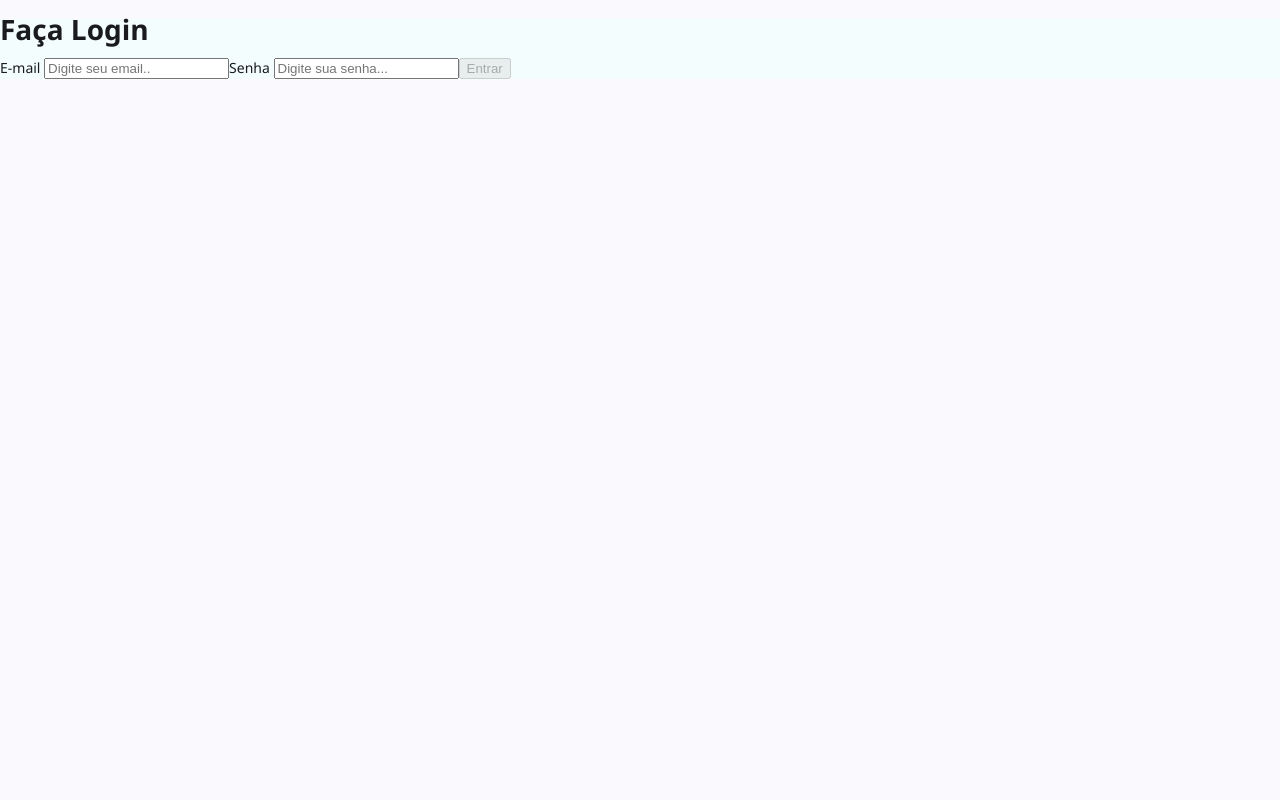
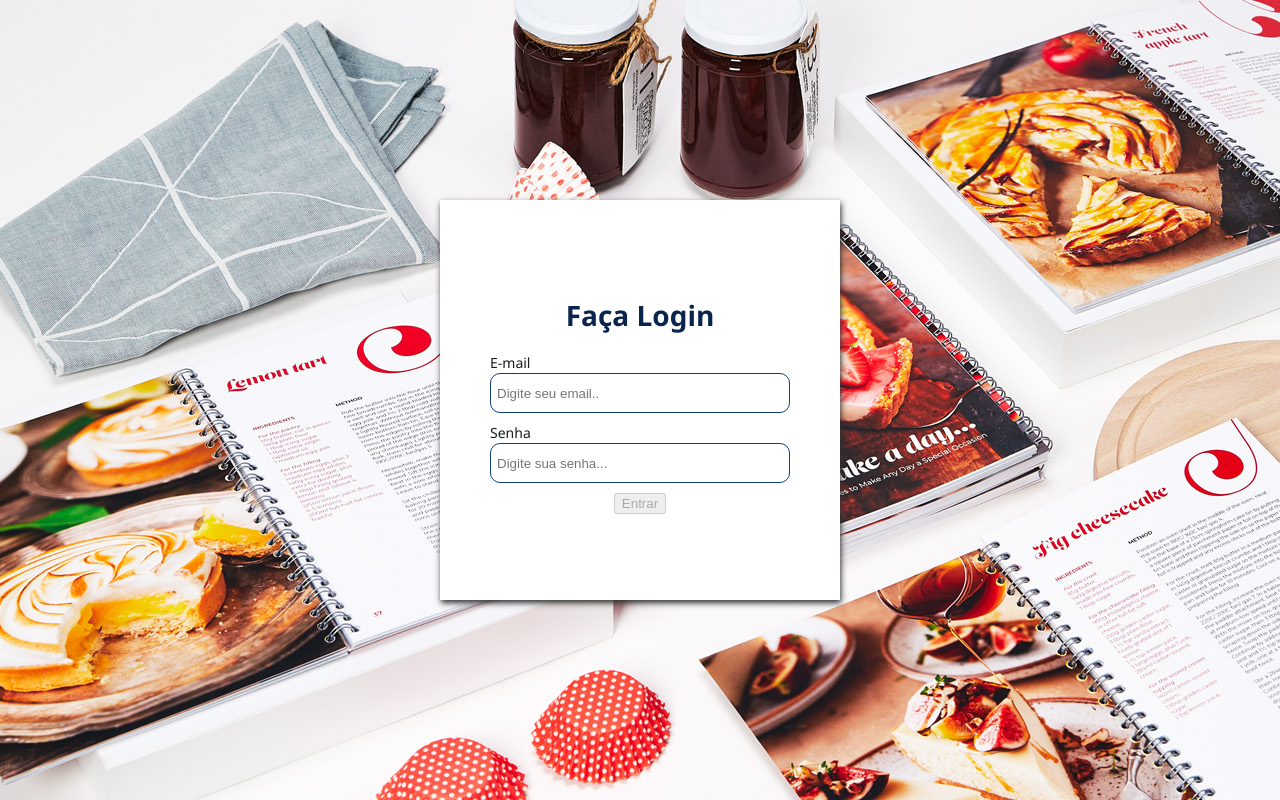
Before and after one commit to luanapaes/Recipe-Book, an Angular app: page / in a window 1280 px wide. Built offline with nearby package versions, Linux system fonts and the light colour scheme.

Commit message:
style: adiciona styles à tela de login

```diff
--- a/src/app/pages/login/login.css
+++ b/src/app/pages/login/login.css
@@ -1,3 +1,58 @@
+.flex {
+    display: flex;
+    align-items: center;
+    justify-content: center;
+    flex-direction: column;
+}
+
 main {
+    background-image: url(../../../../public/assets/bannerlogin.jpg);
     background-color: rgb(243, 253, 253);
+    height: 100vh;
+
+
+    form {
+        width: 400px;
+        height: 400px;
+        background-color: #fff;
+        box-shadow: 1px 3px 6px rgb(48, 47, 47);
+        gap: 10px;
+
+
+        label {
+            display: flex;
+            flex-direction: column;
+
+            input {
+                width: 300px;
+                height: 40px;
+                outline: none;
+                border: 1px solid rgb(18, 61, 126);
+                border-radius: 10px;
+                padding: 6px;
+                box-sizing: border-box;
+            }
+        }
+
+        h1 {
+            color: rgb(10, 37, 77);
+        }
+
+        button:enabled {
+            width: 50%;
+            background-color: rgb(18, 61, 126);
+            border: none;
+            border-radius: 10px;
+            color: rgb(255, 255, 255);
+            padding: 8px 15px;
+            margin-bottom: 20px;
+
+            cursor: pointer;
+            transition: all .3s ease-in;
+
+            &:hover {
+                background-color: rgb(70, 104, 155);
+            }
+        }
+    }
 }
```
